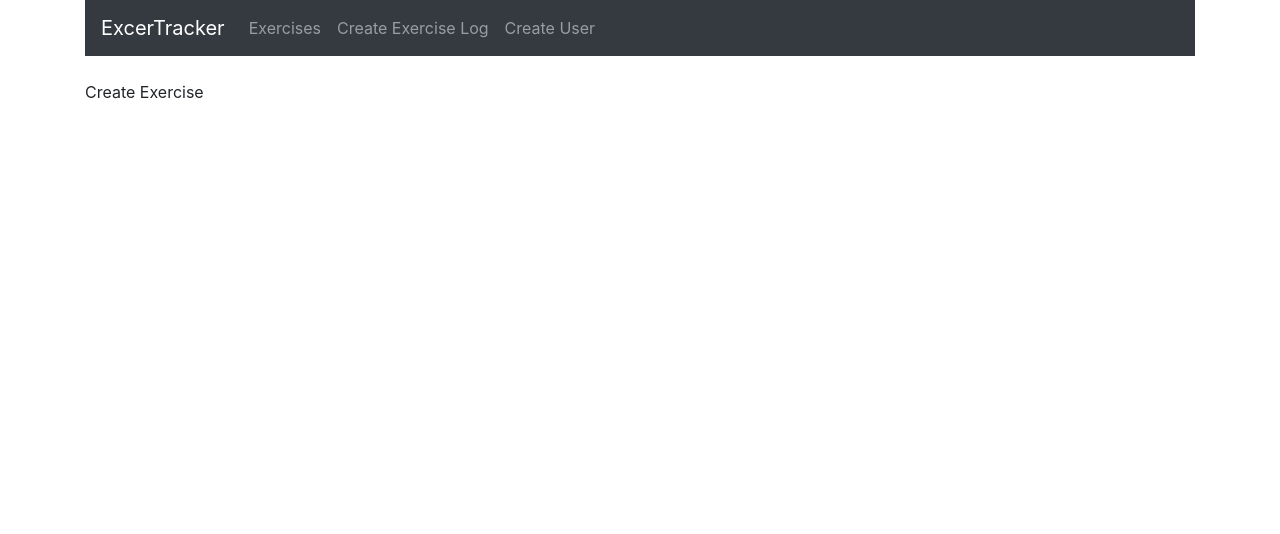
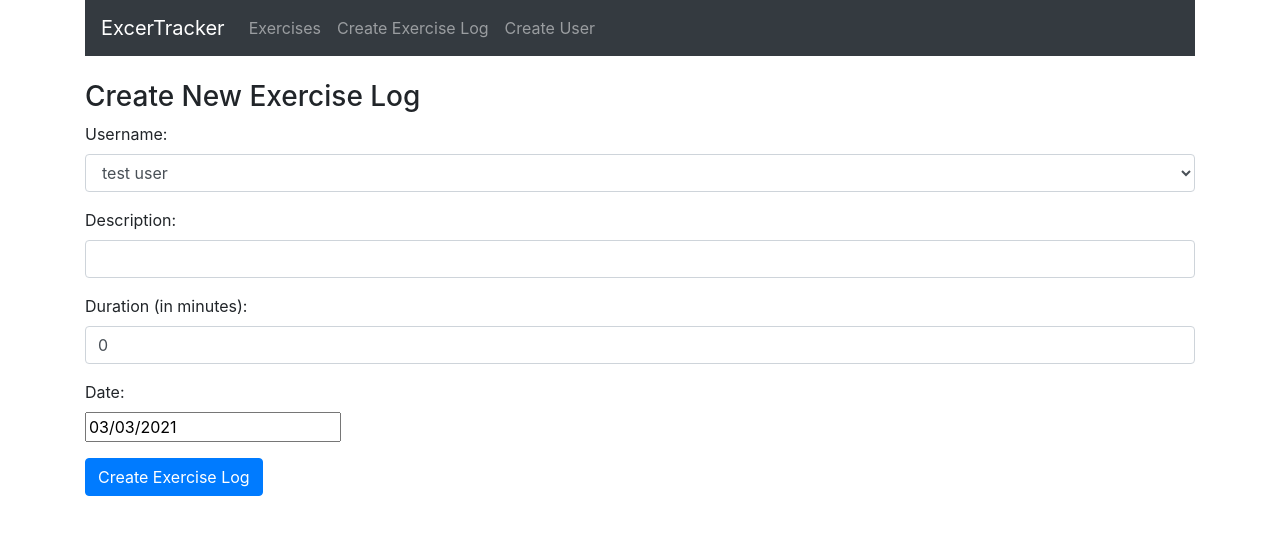
Before and after one commit to HeeZJee/exercise-tracker-mern, a React (Create React App) app: page /create in a window 1280 px wide. Shown: the top 534 px of the page. Built offline with nearby package versions, Linux system fonts and the light colour scheme.

Commit message:
create user and exercise logic

```diff
--- a/package.json
+++ b/package.json
@@ -10,10 +10,12 @@
     "@types/jest": "^26.0.15",
     "@types/node": "^12.0.0",
     "@types/react": "^17.0.2",
+    "@types/react-datepicker": "^3.1.5",
     "@types/react-dom": "^17.0.0",
     "@types/react-router-dom": "^5.1.7",
     "bootstrap": "^4.6.0",
     "react": "^17.0.1",
+    "react-datepicker": "^3.6.0",
     "react-dom": "^17.0.1",
     "react-router-dom": "^5.2.0",
     "react-scripts": "4.0.2",
--- a/src/components/CreateExercise.tsx
+++ b/src/components/CreateExercise.tsx
@@ -1,9 +1,134 @@
-import React, { ReactElement } from "react";
+import React, { Component } from "react";
+import DatePicker from "react-datepicker";
+import "react-datepicker/dist/react-datepicker.css";
+import { iExercise } from "../utils/types";
 
-interface Props {}
+export default class CreateExercise extends Component<iExercise, iExercise> {
+  constructor(props: any) {
+    super(props);
 
-function CreateExercise({}: Props): ReactElement {
-  return <div>Create Exercise</div>;
+    this.onChangeUsername = this.onChangeUsername.bind(this);
+    this.onChangeDescription = this.onChangeDescription.bind(this);
+    this.onChangeDuration = this.onChangeDuration.bind(this);
+    this.onChangeDate = this.onChangeDate.bind(this);
+    this.onSubmit = this.onSubmit.bind(this);
+
+    this.state = {
+      username: "",
+      description: "",
+      duration: 0,
+      date: new Date(),
+      users: [],
+    };
+  }
+
+  componentDidMount() {
+    this.setState({
+      users: ["test user"],
+      username: "test user",
+    });
+  }
+
+  onChangeUsername(e) {
+    this.setState({
+      username: e.target.value,
+    });
+  }
+
+  onChangeDescription(e) {
+    this.setState({
+      description: e.target.value,
+    });
+  }
+
+  onChangeDuration(e) {
+    this.setState({
+      duration: e.target.value,
+    });
+  }
+
+  onChangeDate(date) {
+    this.setState({
+      date: date,
+    });
+  }
+
+  onSubmit(e) {
+    e.preventDefault();
+
+    const exercise = {
+      username: this.state.username,
+      description: this.state.description,
+      duration: this.state.duration,
+      date: this.state.date,
+    };
+
+    console.log(exercise);
+
+    window.location.href = "/";
+  }
+
+  render() {
+    return (
+      <div>
+        <h3>Create New Exercise Log</h3>
+        <form onSubmit={this.onSubmit}>
+          <div className="form-group">
+            <label>Username: </label>
+            <select
+              ref="userInput"
+              required
+              className="form-control"
+              value={this.state.username}
+              onChange={this.onChangeUsername}
+            >
+              {this.state.users.map(function (user) {
+                return (
+                  <option key={user} value={user}>
+                    {user}
+                  </option>
+                );
+              })}
+            </select>
+          </div>
+          <div className="form-group">
+            <label>Description: </label>
+            <input
+              type="text"
+              required
+              className="form-control"
+              value={this.state.description}
+              onChange={this.onChangeDescription}
+            />
+          </div>
+          <div className="form-group">
+            <label>Duration (in minutes): </label>
+            <input
+              type="text"
+              className="form-control"
+              value={this.state.duration}
+              onChange={this.onChangeDuration}
+            />
+          </div>
+          <div className="form-group">
+            <label>Date: </label>
+            <div>
+              <DatePicker
+                selected={this.state.date}
+                onChange={this.onChangeDate}
+              />
+            </div>
+          </div>
+
+          <div className="form-group">
+            <input
+              type="submit"
+              value="Create Exercise Log"
+              className="btn btn-primary"
+            />
+          </div>
+        </form>
+      </div>
+    );
+  }
 }
-
-export default CreateExercise;
--- a/src/components/CreateUser.tsx
+++ b/src/components/CreateUser.tsx
@@ -1,9 +1,61 @@
-import React, { ReactElement } from "react";
+import React, { Component } from "react";
+import DatePicker from "react-datepicker";
+import "react-datepicker/dist/react-datepicker.css";
 
-interface Props {}
+export default class CreateExercise extends Component<any, any> {
+  constructor(props: any) {
+    super(props);
 
-function CreateUser({}: Props): ReactElement {
-  return <div>Create User</div>;
+    this.onChangeUsername = this.onChangeUsername.bind(this);
+    this.onSubmit = this.onSubmit.bind(this);
+
+    this.state = {
+      username: "",
+    };
+  }
+
+  onChangeUsername(e) {
+    this.setState({
+      username: e.target.value,
+    });
+  }
+
+  onSubmit(e) {
+    e.preventDefault();
+    const newUser = {
+      username: this.state.username,
+    };
+    console.log(newUser);
+
+    this.setState({
+      username: "",
+    });
+  }
+
+  render() {
+    return (
+      <div>
+        <h3>Create New User</h3>
+        <form onSubmit={this.onSubmit}>
+          <div className="form-group">
+            <label>Username: </label>
+            <input
+              type="text"
+              required
+              className="form-control"
+              value={this.state.username}
+              onChange={this.onChangeUsername}
+            />
+          </div>
+          <div className="form-group">
+            <input
+              type="submit"
+              value="Create User"
+              className="btn btn-primary"
+            />
+          </div>
+        </form>
+      </div>
+    );
+  }
 }
-
-export default CreateUser;
--- a/src/index.tsx
+++ b/src/index.tsx
@@ -3,12 +3,7 @@
 import App from "./App";
 // import reportWebVitals from "./reportWebVitals";
 
-ReactDOM.render(
-  <React.StrictMode>
-    <App />
-  </React.StrictMode>,
-  document.getElementById("root")
-);
+ReactDOM.render(<App />, document.getElementById("root"));
 
 // If you want to start measuring performance in your app, pass a function
 // to log results (for example: reportWebVitals(console.log))
--- /dev/null
+++ b/src/utils/types.tsx
@@ -0,0 +1,7 @@
+export interface iExercise {
+  username: string;
+  description: string;
+  duration: number;
+  date: Date;
+  users: Array<string>;
+}
--- a/tsconfig.json
+++ b/tsconfig.json
@@ -18,6 +18,7 @@
     "resolveJsonModule": true,
     "isolatedModules": true,
     "noEmit": true,
+    "noImplicitAny": false,
     "jsx": "react-jsx"
   },
   "include": [
```
Also changed, not shown: 2 other files (tests, documents, lock files or other folders).
